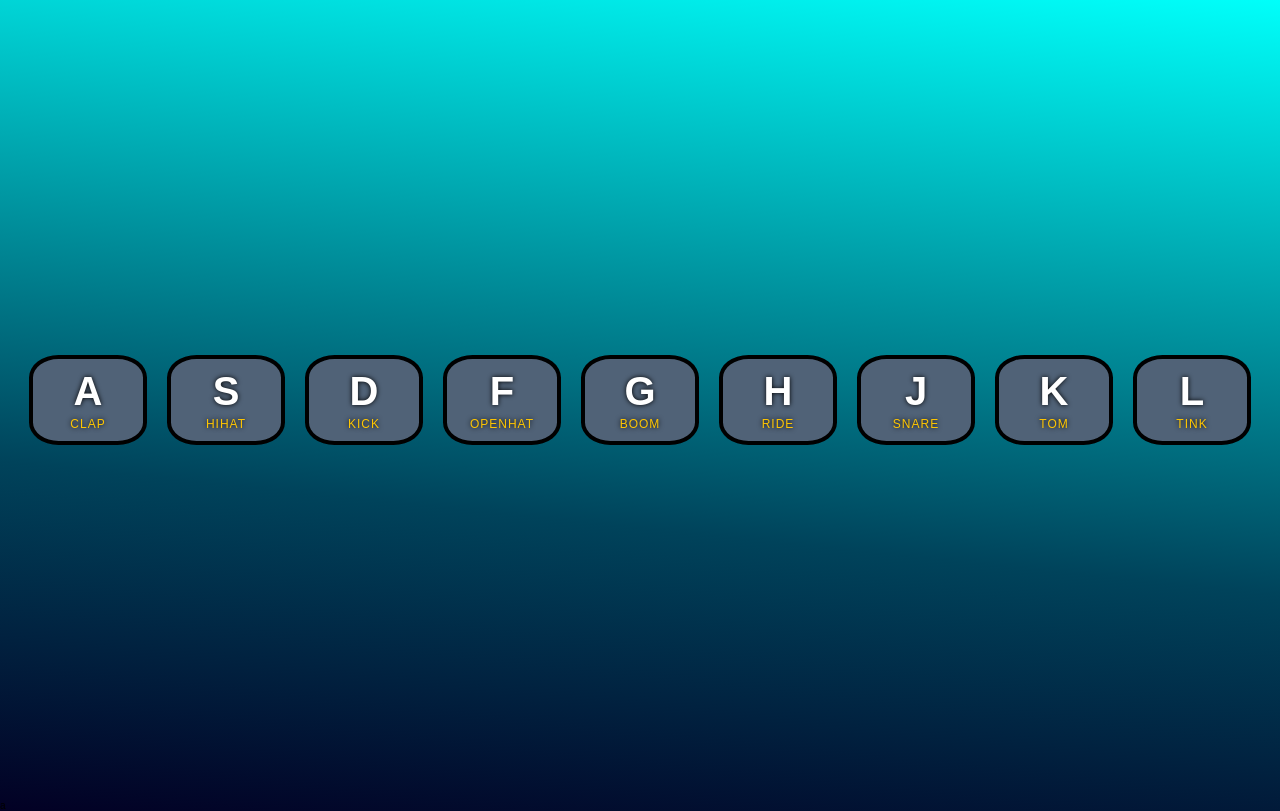
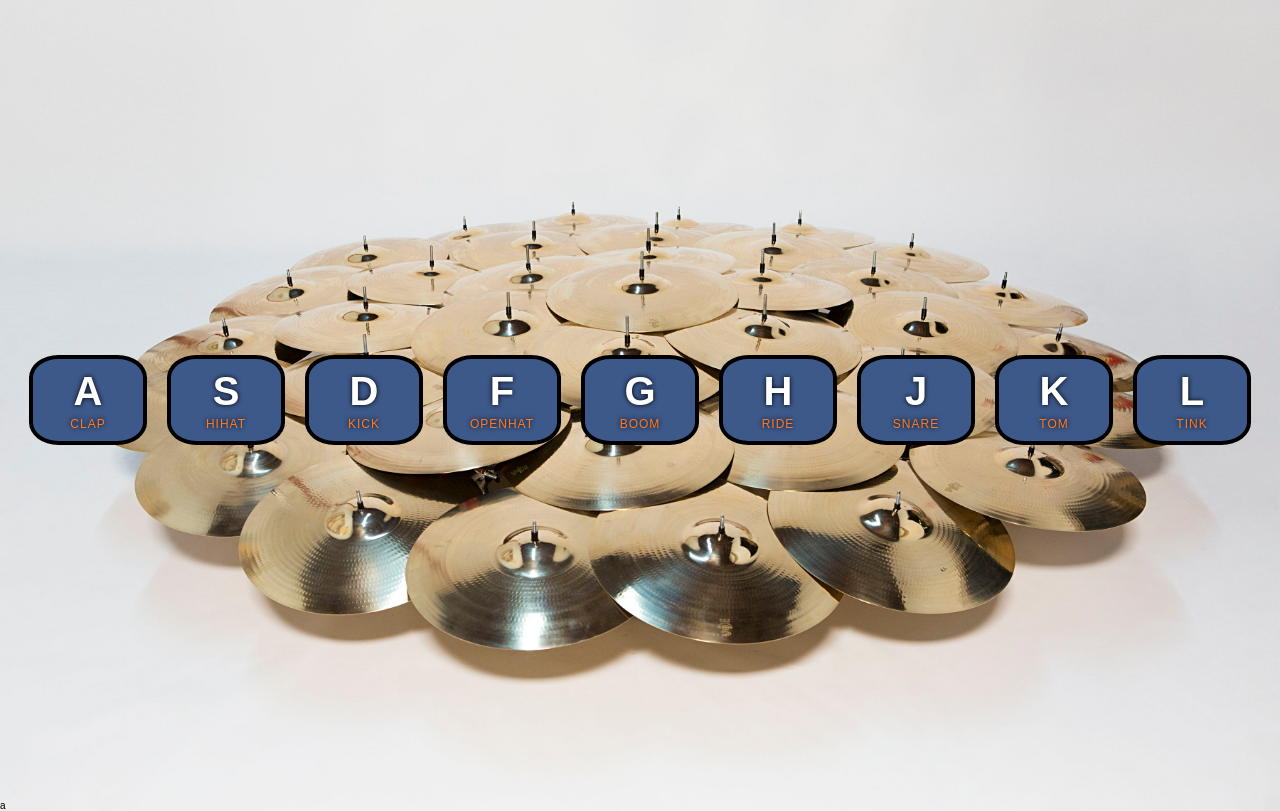
Before and after one commit to spencerhallam/MyJavascript30, a plain HTML site: page Javascript Drum Kit/index.html in a window 1280 px wide. Drawn offline with Linux system fonts and the light colour scheme.

Commit message:
Restyled with New Background Image
Added new Terry Adkins background image and new colors.

```diff
--- a/Javascript Drum Kit/style.css
+++ b/Javascript Drum Kit/style.css
@@ -1,10 +1,13 @@
 html {
     font-size: 10px;
-    background: rgb(2,0,36);
+    background-image: url("native-son-circus.jpg");
+    background-size: cover;
+    background-position:center;
+    /* background: rgb(2,0,36);
     background: -moz-linear-gradient(6deg, rgba(2,0,36,1) 0%, rgba(0,67,91,1) 37%, rgba(0,255,250,1) 100%);
     background: -webkit-linear-gradient(6deg, rgba(2,0,36,1) 0%, rgba(0,67,91,1) 37%, rgba(0,255,250,1) 100%);
     background: linear-gradient(6deg, rgba(2,0,36,1) 0%, rgba(0,67,91,1) 37%, rgba(0,255,250,1) 100%);
-    filter: progid:DXImageTransform.Microsoft.gradient(startColorstr="#020024",endColorstr="#00fffa",GradientType=1);
+    filter: progid:DXImageTransform.Microsoft.gradient(startColorstr="#020024",endColorstr="#00fffa",GradientType=1); */
   }
 
   body,html {
@@ -31,7 +34,7 @@ html {
     width: 10rem;
     text-align: center;
     color: white;
-    background: hsla(212, 20%, 39%, 1);
+    background: hsl(218, 39%, 39%);
     text-shadow: 0 0 .5rem black;
   }
 
@@ -39,7 +42,7 @@ html {
     transform: scale(1.1);
     /* border-color: #c33800; */
     /* border: 2rem solid #c33800; */
-    background: hsla(100, 75%, 79%, 1);
+    background: hsla(50, 100%, 70%, 1);
     border: 1rem solid #000;
     /* width: 8rem; */
     box-shadow: 0 0 10rem #ffc600;
@@ -57,5 +60,5 @@ html {
     font-size: 1.2rem;
     text-transform: uppercase;
     letter-spacing: .1rem;
-    color: #ffc600;
+    color: #ff7926;
   }
```
Also changed, not shown: Javascript Drum Kit/native-son-circus.jpg (added), 1 other file.
